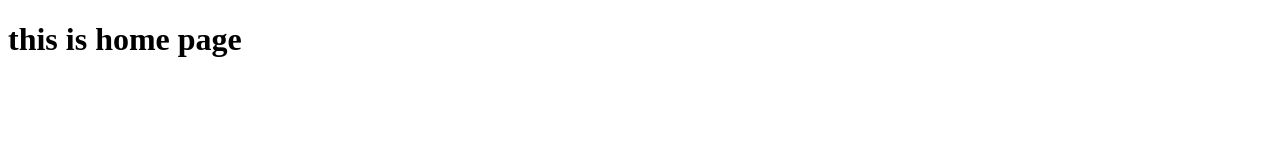
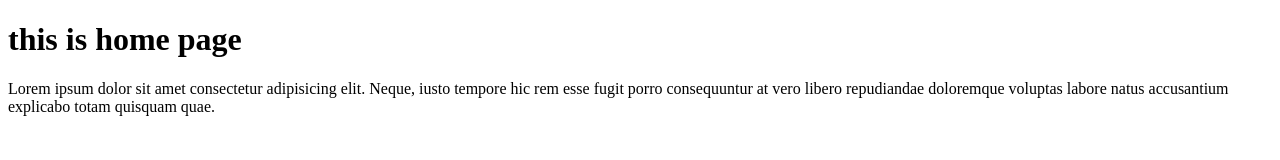
Before and after one commit to sanikaduvva01/rtc-project, a plain HTML site: page index.html in a window 1280 px wide. Drawn offline with Linux system fonts and the light colour scheme.

Commit message:
home page created

```diff
--- a/index.html
+++ b/index.html
@@ -6,5 +6,6 @@
 </head>
 <body>
     <h1>this is home page</h1>
+    <p>Lorem ipsum dolor sit amet consectetur adipisicing elit. Neque, iusto tempore hic rem esse fugit porro consequuntur at vero libero repudiandae doloremque voluptas labore natus accusantium explicabo totam quisquam quae.</p>
 </body>
 </html>
```
